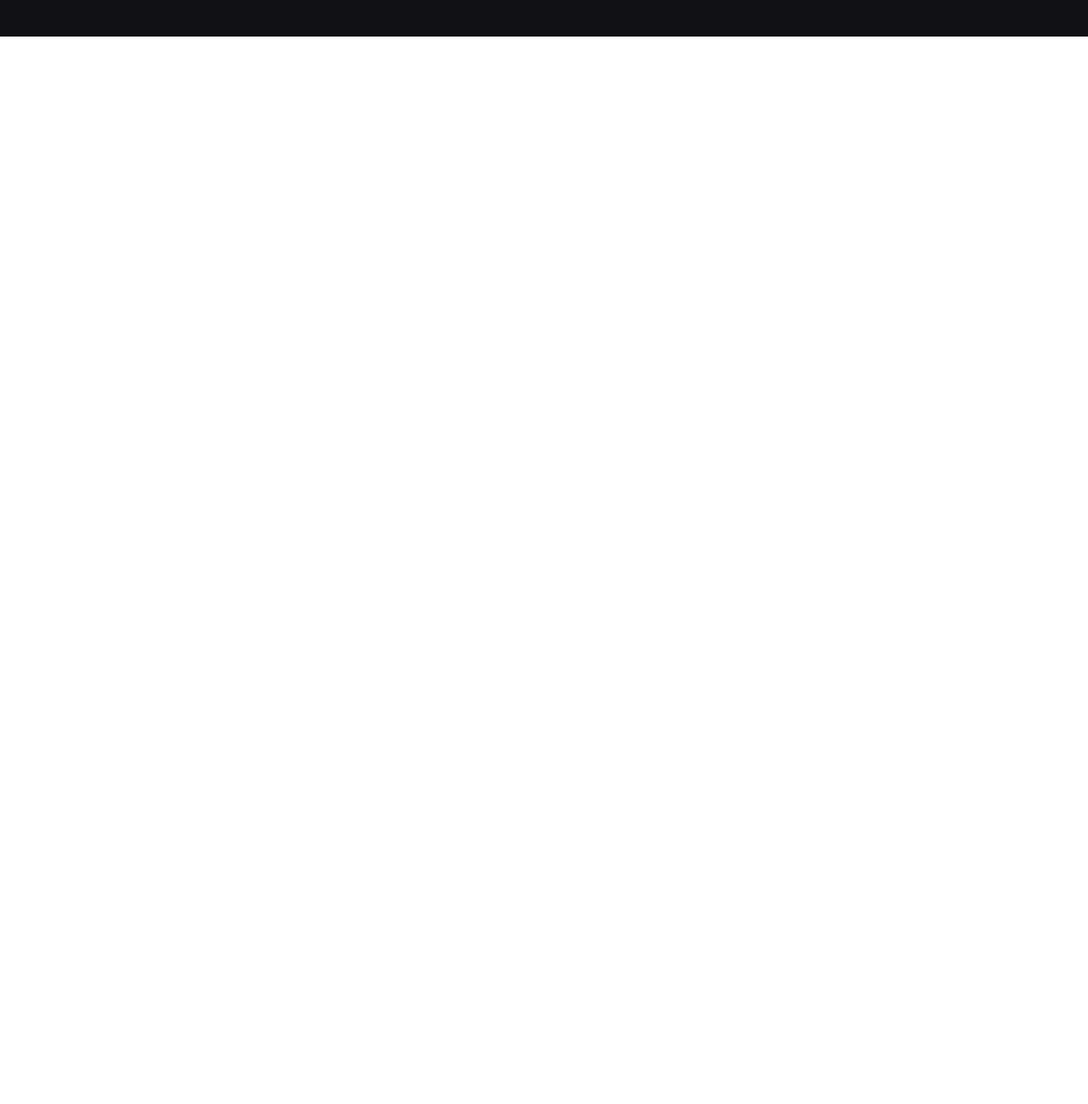
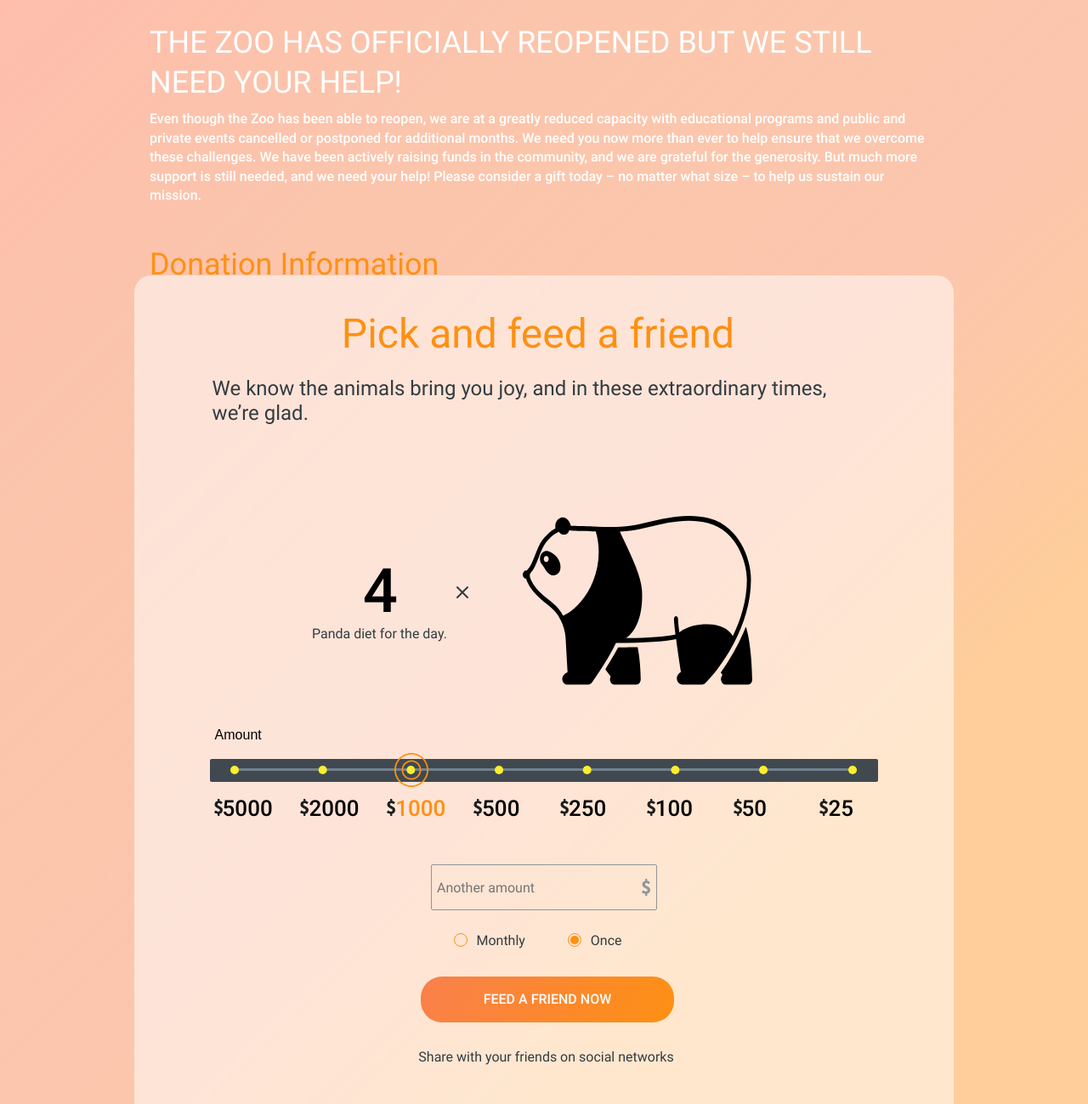
Before and after one commit to GuschinS/online-zoo, a website built with webpack: page src/pages/donate/index.html in a window 1280 px wide. Shown: the part 480-1779 px from the top of the page at 85% size. Before the commit the page ends 800 px from the top, so only its background shows below. Built offline with nearby package versions, Linux system fonts and the light colour scheme.

Commit message:
feat: add donate section

```diff
--- a/src/pages/donate/index.html
+++ b/src/pages/donate/index.html
@@ -31,6 +31,67 @@
       <!-- <span class="hamburger"></span> -->
     </div>
   </header>
+  <main>
+    <div class="panda-container">
+      <div class="panda"></div>
+    </div>
+    <section class="donate">
+      <div class="donate-text">
+        <h2>THE ZOO HAS OFFICIALLY REOPENED BUT WE STILL NEED YOUR HELP!</h2>
+        <p class="p-donate-text">Even though the Zoo has been able to reopen, we are at a greatly reduced capacity with
+          educational programs
+          and public
+          and private events cancelled or postponed for additional months. We need you now more than ever to help ensure
+          that we
+          overcome these challenges. We have been actively raising funds in the community, and we are grateful for the
+          generosity.
+          But much more support is still needed, and we need your help! Please consider a gift today – no matter what
+          size – to
+          help us sustain our mission.</p>
+        <h3>Donation Information</h3>
+      </div>
+      <div class="donate-main">
+        <h2 class="h2-donate-main">Pick and feed a friend</h2>
+        <div class="h3-donate-main">
+          <h3>We know the animals bring you joy, and in these extraordinary times, we’re glad.</h3>
+        </div>
+        <div class="panda-diet">
+          <div class="amount-days">
+            <h2>4</h2>
+            <p class="p-panda-diet">Panda diet for the day.</p>
+          </div>
+          <div class="panda-image"></div>
+        </div>
+        <div class="amount">
+          <p class="amount">Amount</p>
+        </div>
+        <form action="#" class="donate-form">
+          <input type="range" name="range" id="range-donate" class="range-donate" min="1" max="8" step="1" value="3"
+            list="tickmarks">
+          <datalist id="tickmarks" class="tickmarks">
+            <option class="option" value="1" label="5000"></option>
+            <option class="option" value="2" label="2000"></option>
+            <option class="option  yellow" value="3" label="1000"></option>
+            <option class="option" value="4" label="500"></option>
+            <option class="option" value="5" label="250"></option>
+            <option class="option" value="6" label="100"></option>
+            <option class="option" value="7" label="50"></option>
+            <option class="option" value="8" label="25"></option>
+          </datalist>
+          <input type="number" name="number" id="number" class="number" min="1" max="9999" placeholder=" Another amount"
+            required>
+          <div class="radio">
+            <input type="radio" name="radio" id="monthly" class="monthly">
+            <label for="monthly" class="label-monthly">Monthly</label>
+            <input type="radio" name="radio" id="once" class="once" checked>
+            <label for="once" class="label-once">Once</label>
+          </div>
+          <input type="submit" value="Feed a friend now" class="button">
+        </form>
+        <p class="share">Share with your friends on social networks</p>
+      </div>
+    </section>
+  </main>
   <footer>
     <div class="wrapper-footer">
       <div class="logo-sub">
```
